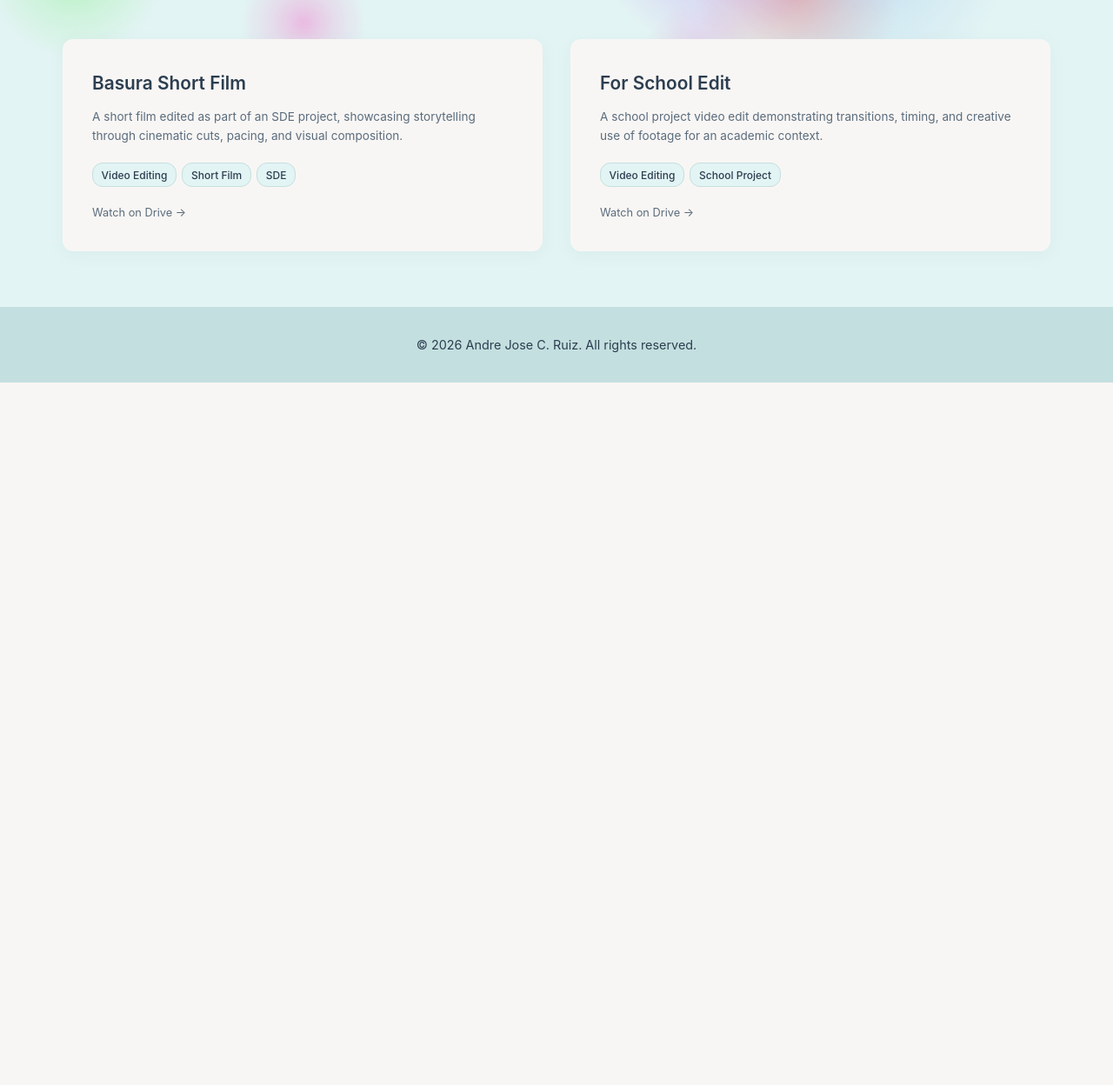
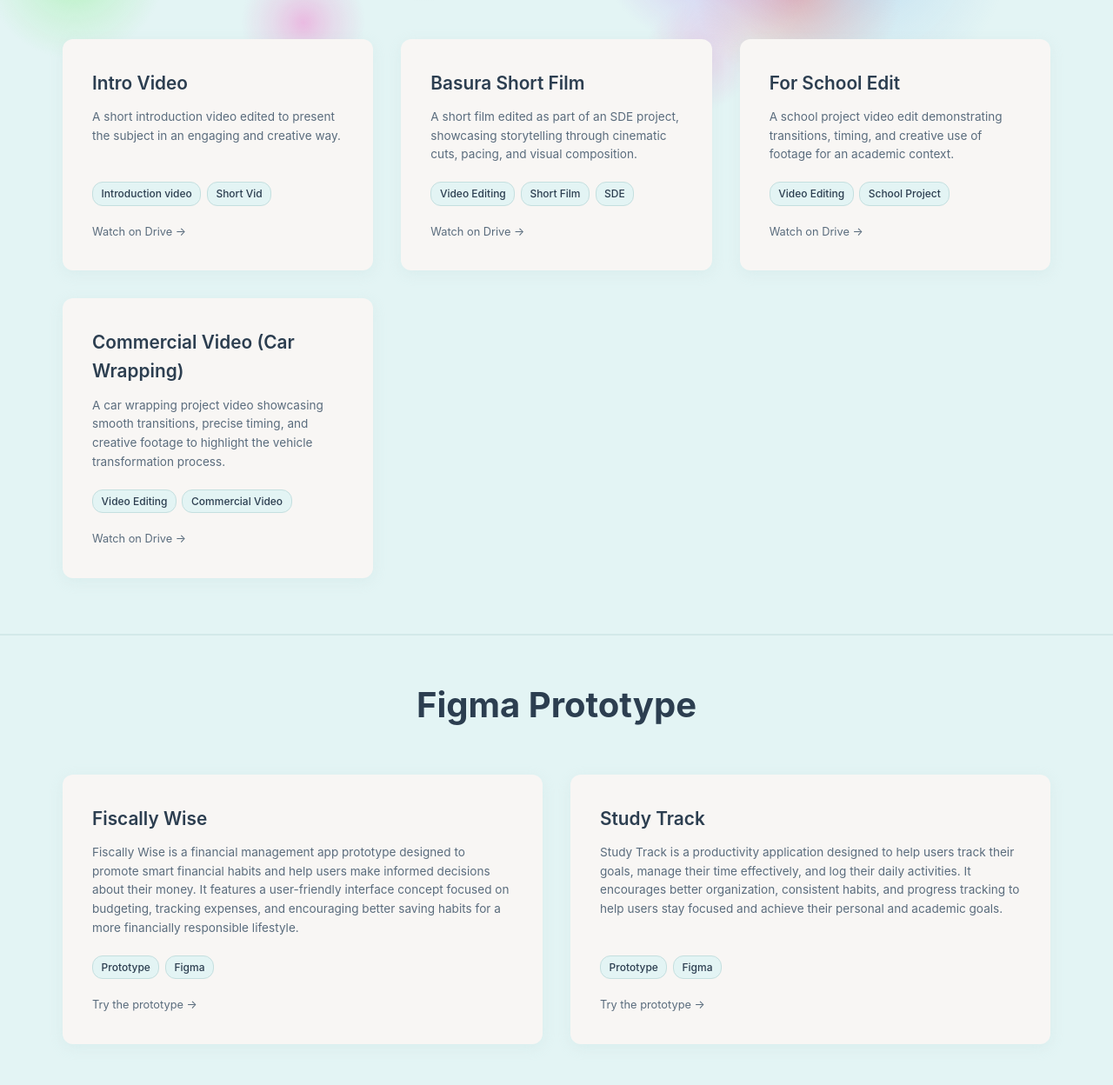
Before and after one commit to kechibi/kechibi.github.io, a website built with Vite: page projects.html in a window 1280 px wide. Shown: the part 672-1920 px from the top of the page at 87% size. Before the commit the page ends 1112 px from the top, so only its background shows below. Built offline with nearby package versions, Linux system fonts and the light colour scheme; animation ran at ten frames a second.

Commit message:
changes about the Projects, about, and index html

```diff
--- a/projects.html
+++ b/projects.html
@@ -76,6 +76,16 @@
             <h2 class="section-title">Video Editing</h2>
             <div class="projects-grid">
 
+                <a href="https://drive.google.com/file/d/1x3B9w9IaHD9bfQAEtVFk5vk6YMQOyvvl/view?usp=sharing" target="_blank" rel="noopener noreferrer" class="project-card">
+                    <h3>Intro Video</h3>
+                    <p>A short introduction video edited to present the subject in an engaging and creative way. </p>
+                    <div class="project-tags">
+                        <span class="project-tag">Introduction video</span>
+                        <span class="project-tag">Short Vid</span>
+                    </div>
+                    <span class="project-link-label">Watch on Drive →</span>
+                </a>
+
                 <a href="https://drive.google.com/file/d/1TloV0kXCJjCZI77IaUAZEEqzIvBgdCGa/view?usp=sharing" target="_blank" rel="noopener noreferrer" class="project-card">
                     <h3>Basura Short Film</h3>
                     <p>A short film edited as part of an SDE project, showcasing storytelling through cinematic cuts, pacing, and visual composition.</p>
@@ -97,6 +107,43 @@
                     <span class="project-link-label">Watch on Drive →</span>
                 </a>
 
+                <a href="https://drive.google.com/file/d/1hBdsFrLTLdGmo3D7BnIR3dp_flNh0vyr/view?usp=sharing" target="_blank" rel="noopener noreferrer" class="project-card">
+                    <h3>Commercial Video (Car Wrapping) </h3>
+                    <p>A car wrapping project video showcasing smooth transitions, precise timing, and creative footage to highlight the vehicle transformation process.</p>
+                    <div class="project-tags">
+                        <span class="project-tag">Video Editing</span>
+                        <span class="project-tag">Commercial Video</span>
+                    </div>
+                    <span class="project-link-label">Watch on Drive →</span>
+                </a>
+            </div>
+        </div>
+    </section>
+
+     <section class="projects-section video-editing-section">
+        <div class="container">
+            <h2 class="section-title">Figma Prototype</h2>
+            <div class="projects-grid">
+
+                <a href="https://www.figma.com/proto/Z6hlHEo1ih0RQE0zBuI3ma/FiscallyWise---Ruiz?node-id=43-2&t=3gy2bhrtxHh8p8CM-1&scaling=min-zoom&content-scaling=fixed&page-id=0%3A1&starting-point-node-id=43%3A2" target="_blank" rel="noopener noreferrer" class="project-card">
+                    <h3>Fiscally Wise</h3>
+                    <p>Fiscally Wise is a financial management app prototype designed to promote smart financial habits and help users make informed decisions about their money. It features a user-friendly interface concept focused on budgeting, tracking expenses, and encouraging better saving habits for a more financially responsible lifestyle.</p>
+                    <div class="project-tags">
+                        <span class="project-tag">Prototype</span>
+                        <span class="project-tag">Figma</span>
+                    </div>
+                    <span class="project-link-label">Try the prototype →</span>
+                </a>
+
+                <a href="https://www.figma.com/proto/bPJlhxHFM6duuhZ1EYoNMX/StudyUIUX?node-id=1-2&p=f&t=4hqkWxDW0g03yr2u-1&scaling=min-zoom&content-scaling=fixed&page-id=0%3A1&starting-point-node-id=1%3A2&show-proto-sidebar=1" target="_blank" rel="noopener noreferrer" class="project-card">
+                    <h3>Study Track</h3>
+                    <p>Study Track is a productivity application designed to help users track their goals, manage their time effectively, and log their daily activities. It encourages better organization, consistent habits, and progress tracking to help users stay focused and achieve their personal and academic goals.</p>
+                    <div class="project-tags">
+                        <span class="project-tag">Prototype</span>
+                        <span class="project-tag">Figma</span>
+                    </div>
+                    <span class="project-link-label">Try the prototype →</span>
+                </a>
             </div>
         </div>
     </section>
--- a/styles.css
+++ b/styles.css
@@ -202,6 +202,7 @@
     align-items: center;
     z-index: 10;
     margin-top: -11rem;
+    position: relative;
 }
 
 .profile-img {
@@ -215,6 +216,18 @@
     position: relative;
     z-index: 10;
 }
+
+.profile-img-link {
+    display: block;
+    position: relative;
+    z-index: 10;
+}
+
+.profile-img-link:hover .profile-img {
+    transform: scale(1.02);
+    filter: brightness(1.15) saturate(1.3) drop-shadow(0 0 25px rgba(196, 223, 223, 0.9));
+}
+
 
 .profile-img:hover {
     transform: scale(1.02);
```
Also changed, not shown: about.html (+14 -5 lines), index.html (+3 -1 lines).
